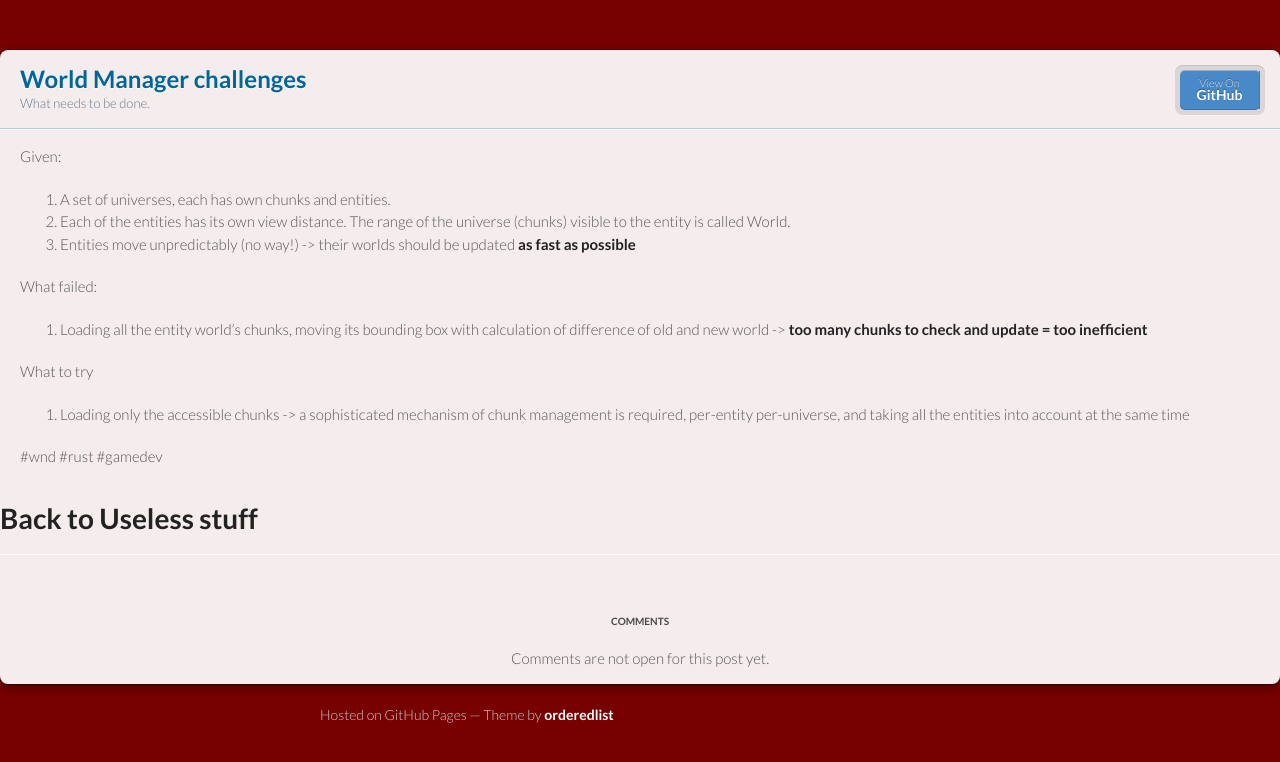
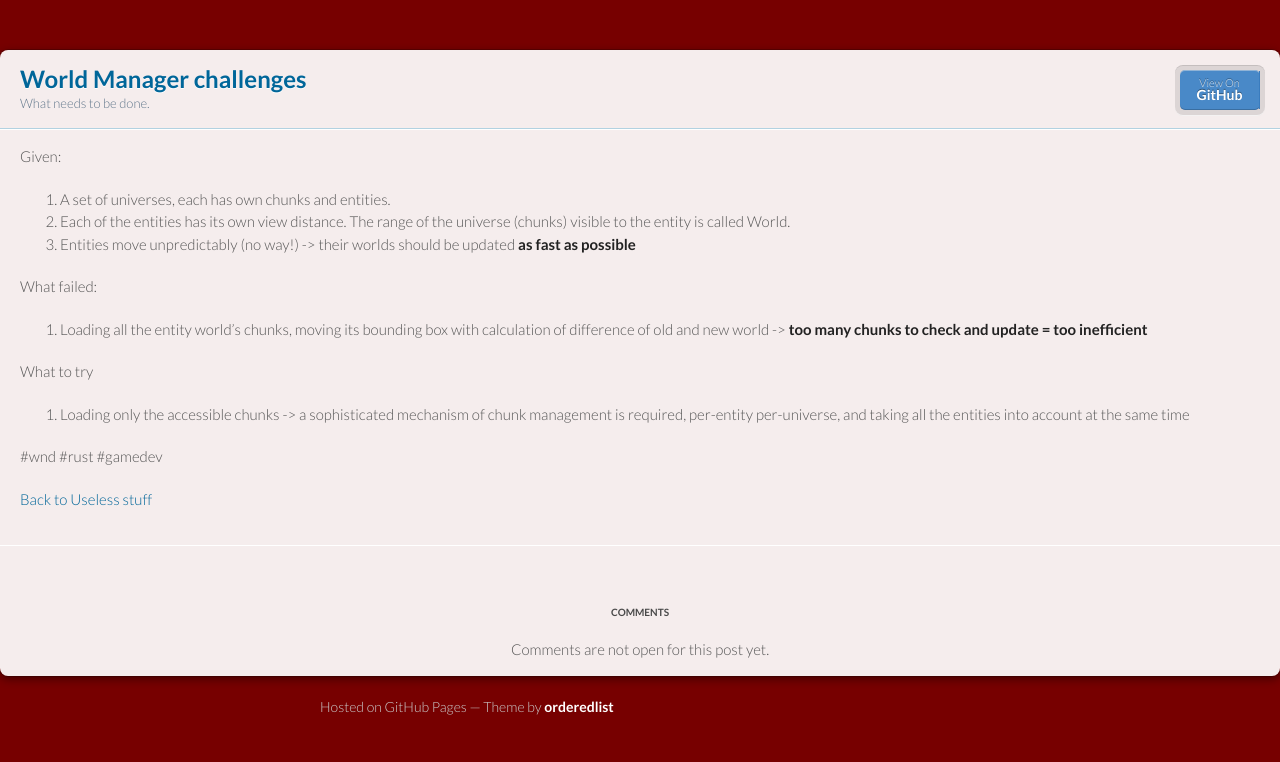
Before and after one commit to snuk182/snuk182.github.io, a Jekyll site: the page built from _posts/2017-07-12-world-manager-challenges.md, in a window 1280 px wide. Shown: the top 762 px of the page. Built offline with Jekyll 4.4.1, drawn with Linux system fonts in a browser that asks for light colours; nearby versions of some CDN libraries.

Commit message:
Update post.html

```diff
--- a/_layouts/post.html
+++ b/_layouts/post.html
@@ -34,8 +34,8 @@
 
       {{ content }}
 
+      <p class="view"><a href="/index.html">Back to {{ site.title | default: site.github.repository_name }}</a></p>
       </section>
-      <a href="/index.html"><h1 id="project_title">Back to {{ site.title | default: site.github.repository_name }}</h1></a>
       <section>
 
       {% include github-comments.html %}
```
